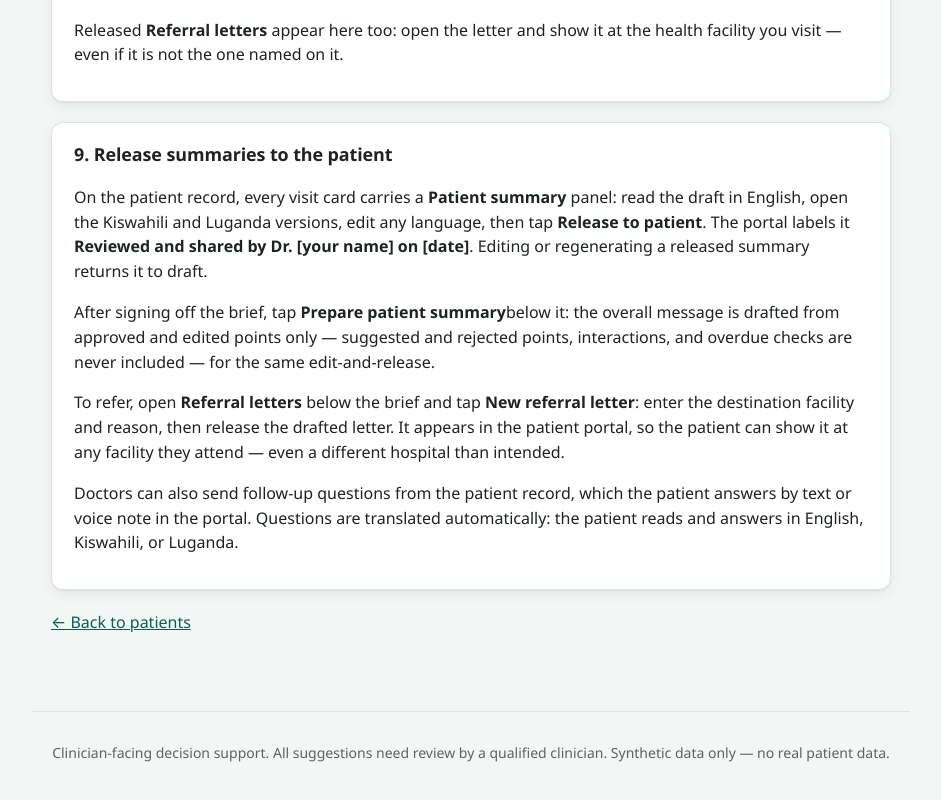
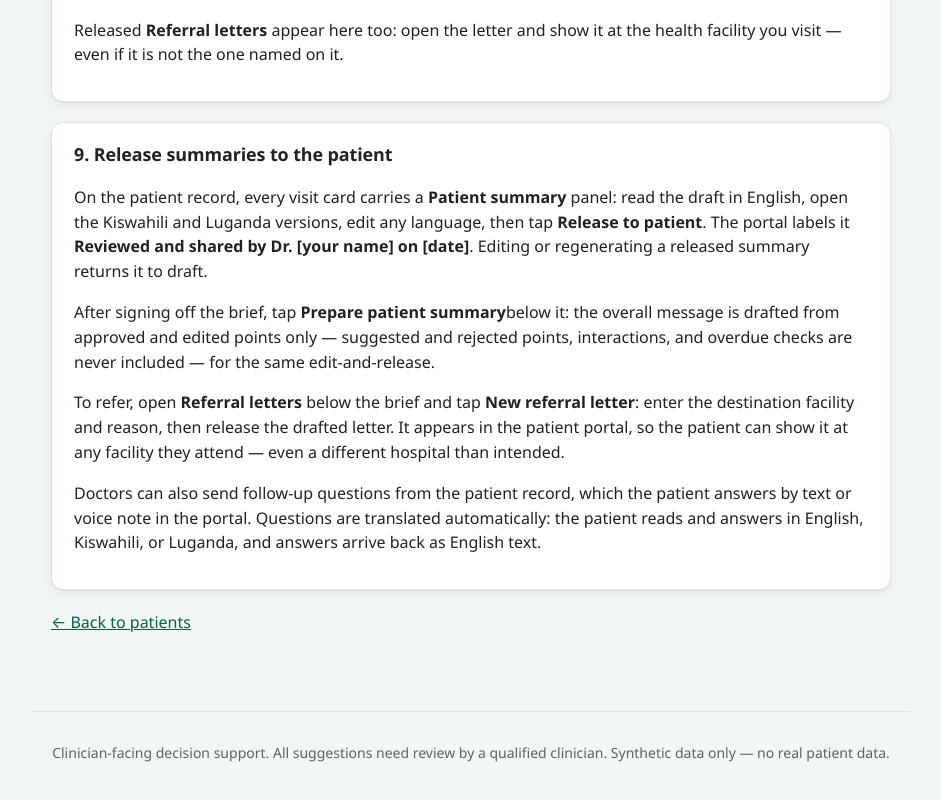
Before and after one commit to HK-Teachnologies/Virtual-MDT-for-General-Practice-, a Next.js app in the folder frontend/: page /guide in a window 1280 px wide. Shown: the part 2145-2945 px from the top of the page, without its empty margins (169-1110 px from the left). Built offline with nearby package versions, Linux system fonts and the light colour scheme; no server answers.

Commit message:
Guide: answers arrive back as English text

```diff
--- a/frontend/app/guide/page.tsx
+++ b/frontend/app/guide/page.tsx
@@ -172,7 +172,7 @@ export default function Guide() {
           Doctors can also send follow-up questions from the patient record,
           which the patient answers by text or voice note in the portal. Questions
           are translated automatically: the patient reads and answers in English,
-          Kiswahili, or Luganda.
+          Kiswahili, or Luganda, and answers arrive back as English text.
         </p>
       </Step>
 
```
